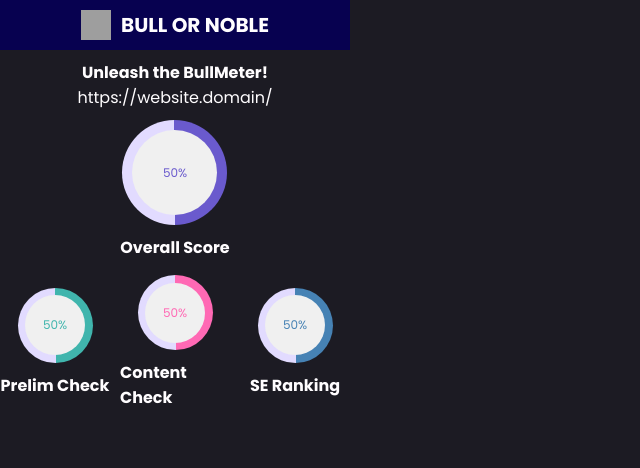
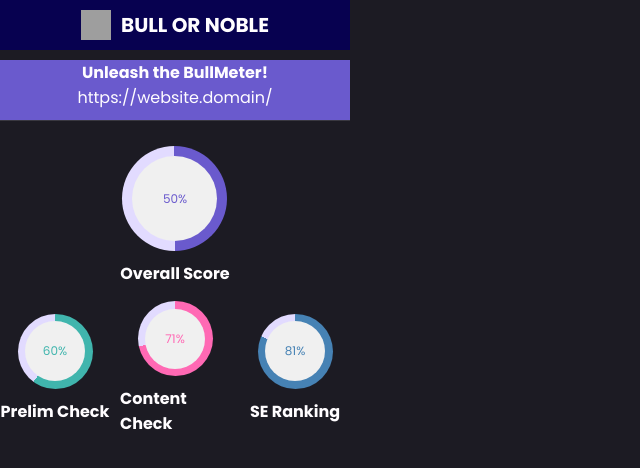
Before and after one commit to itsmarsss/safeguard, a React (Create React App) app: page / in a window 1280 px wide. Shown: the top 468 px of the page, without its empty margins (0-640 px from the left). Built offline with nearby package versions, Linux system fonts and the light colour scheme; grey boxes are pictures that could not be loaded; the HTML template or start-up script is replaced by a standard one.

Commit message:
Update dial animation

```diff
--- a/src/App.css
+++ b/src/App.css
@@ -47,7 +47,10 @@ body {
   flex-direction: column;
   justify-content: center;
   align-items: center;
-  margin: 10px 0;
+  margin-top: 10px;
+  padding-bottom: 10px;
+  background: #6a5acd;
+  border-bottom: 1px #393840 solid;
 }
 
 .checks {
@@ -56,7 +59,7 @@ body {
   align-items: center;
   justify-content: center;
   gap: 15px;
-  padding-bottom: 25px;
+  padding: 25px 0;
 }
 
 .metacarpal-pad {}
--- a/src/App.tsx
+++ b/src/App.tsx
@@ -17,7 +17,7 @@ function App() {
           <Dial
             main={true}
             circle_color={"#f0f0f0"}
-            progress_color={"SlateBlue"}
+            progress_color={"#6a5acd"}
             percentage={50}
             text={"Overall Score"}
           />
@@ -28,7 +28,7 @@ function App() {
               main={false}
               circle_color={"#f0f0f0"}
               progress_color={"#40b5ad"}
-              percentage={50}
+              percentage={60}
               text={"Prelim Check"}
             />
           </div>
@@ -36,8 +36,8 @@ function App() {
             <Dial
               main={false}
               circle_color={"#f0f0f0"}
-              progress_color={"hotpink"}
-              percentage={50}
+              progress_color={"#ff69b4"}
+              percentage={70}
               text={"Content Check"}
             />
           </div>
@@ -46,7 +46,7 @@ function App() {
               main={false}
               circle_color={"#f0f0f0"}
               progress_color={"#4682b4"}
-              percentage={50}
+              percentage={80}
               text={"SE Ranking"}
             />
           </div>
--- a/src/components/dial/index.tsx
+++ b/src/components/dial/index.tsx
@@ -21,14 +21,24 @@ const Dial: React.FC<DialProps> = (props) => {
     const innerCircle = circularRef.current?.querySelector(
       ".inner-circle"
     ) as HTMLElement;
-    let startValue = 0,
-      endValue = Number(circularRef.current?.getAttribute("data-percentage")),
-      speed = (100 - endValue) / 2,
-      progressColor = circularRef.current?.getAttribute("data-progress-color");
+    const endValue = Number(
+      circularRef.current?.getAttribute("data-percentage")
+    );
+    const progressColor = circularRef.current?.getAttribute(
+      "data-progress-color"
+    );
 
-    const progress = setInterval(() => {
+    let startValue = 0;
+    let lastTimestamp = performance.now();
+    let animationFrameId: number;
+
+    const animate = (timestamp: number) => {
+      const deltaTime = timestamp - lastTimestamp;
+      const speed = 100;
+      startValue += (deltaTime / 1000) * speed;
+
       if (progressValue) {
-        progressValue.textContent = `${startValue}%`;
+        progressValue.textContent = `${Math.floor(startValue)}%`;
         progressValue.style.color = `${progressColor}`;
       }
 
@@ -41,11 +51,23 @@ const Dial: React.FC<DialProps> = (props) => {
           startValue * 3.6
         }deg, #e2dbff 0deg)`;
       }
+
       if (startValue >= endValue) {
-        clearInterval(progress);
+        cancelAnimationFrame(animationFrameId);
+        return;
       }
-      startValue++;
-    }, speed);
+
+      animationFrameId = requestAnimationFrame(animate);
+      lastTimestamp = timestamp;
+    };
+
+    animationFrameId = requestAnimationFrame(animate);
+
+    return () => {
+      if (animationFrameId) {
+        cancelAnimationFrame(animationFrameId);
+      }
+    };
   }, []);
 
   return (
--- a/src/components/dial/style.css
+++ b/src/components/dial/style.css
@@ -12,7 +12,7 @@
     display: flex;
     justify-content: center;
     align-items: center;
-    background: #e2dbff;
+    background: #dad3f8;
     margin-bottom: 10px;
 }
 
```
